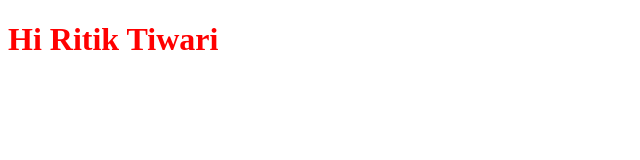
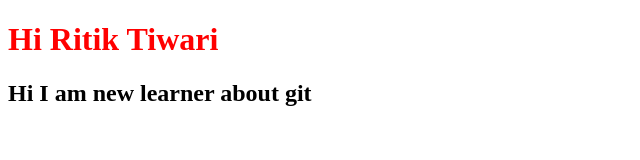
Before and after one commit to Rtk123/local, a plain HTML site: page index.html in a window 1280 px wide. Shown: the whole page, without its empty margins (0-640 px from the left). Drawn offline with Linux system fonts and the light colour scheme.

Commit message:
feature1

```diff
--- a/index.html
+++ b/index.html
@@ -8,5 +8,6 @@
 </head>
 <body>
     <h1>Hi Ritik Tiwari</h1>
+    <h2>Hi  I am new learner about git</h2>
 </body>
 </html>
```
